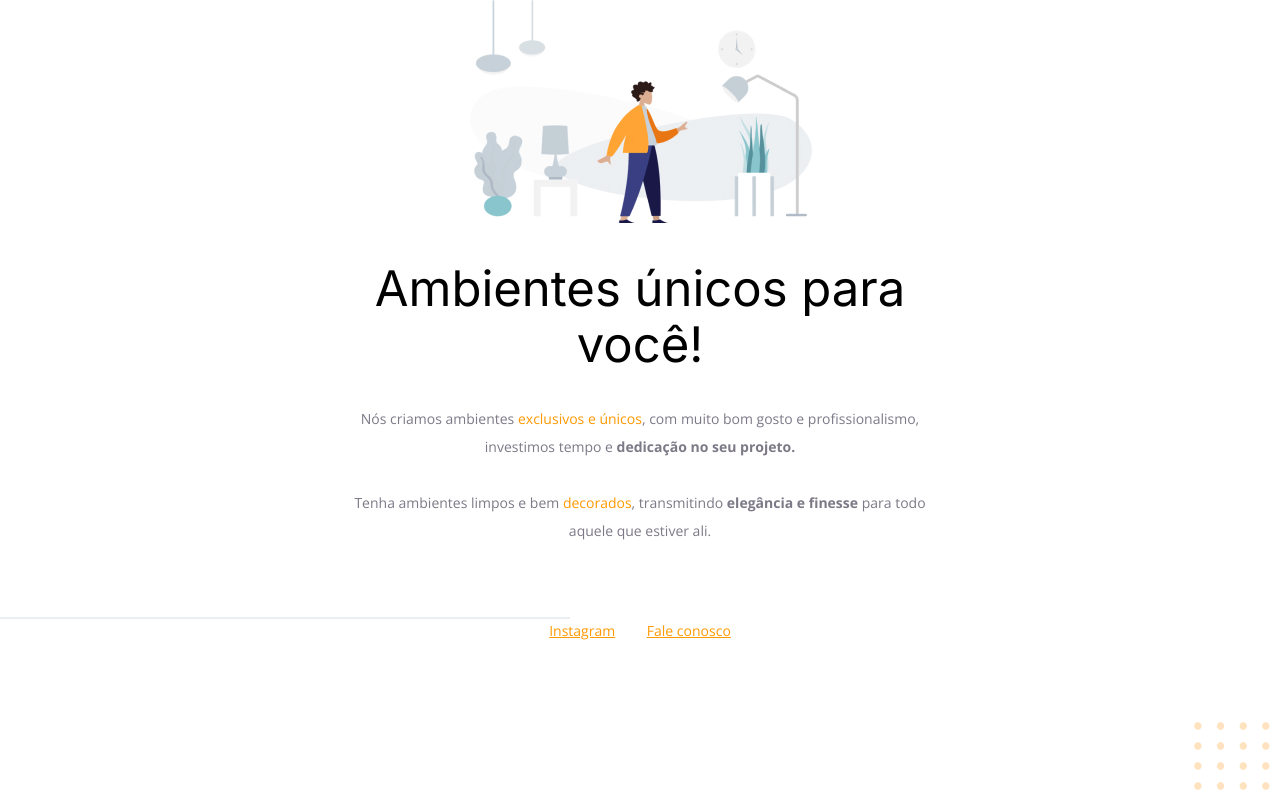
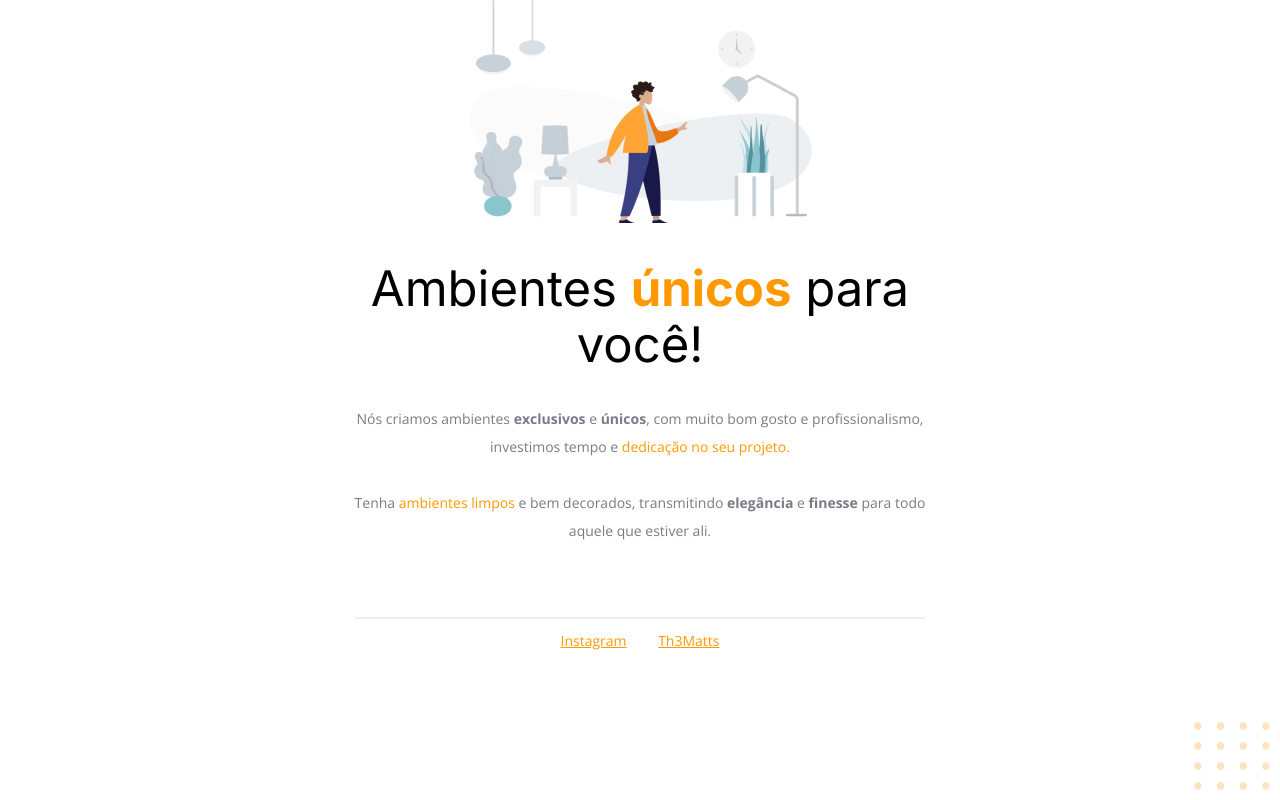
Before and after one commit to Th3Matts/stage2p1, a plain HTML site: page index.html in a window 1280 px wide. Drawn offline with nearby package versions, Linux system fonts and the light colour scheme.

Commit message:
Termino de ajustes do site para o projeto 1 do stage 2

```diff
--- a/index.html
+++ b/index.html
@@ -22,24 +22,24 @@
         alt="Desenho de uma pessoa vestindo uma camisa amarela em uma sala com Móveis"
       />
 
-      <h1>Ambientes únicos para você!</h1>
+      <h1>Ambientes <strong>únicos</strong>  para você!</h1>
       <p>
-        Nós criamos ambientes <span>exclusivos e únicos</span>, com muito
+        Nós criamos ambientes <strong>exclusivos</strong> e <strong>únicos</strong>, com muito
         bom gosto e profissionalismo, investimos tempo e
-        <strong>dedicação no seu projeto.</strong>
+        <span>dedicação no seu projeto.</span>
         <br/>
         <br/>
-        Tenha ambientes limpos e bem <span>decorados</span>, transmitindo
-        <strong>elegância e finesse</strong>
+        Tenha <span>ambientes limpos</span> e bem decorados, transmitindo
+        <strong>elegância</strong> e <strong>finesse</strong>
         para todo aquele que estiver ali.
       </p>
     </div>
     <div class="line"></div>
     <div id="footer">
-      <a target="_blank" href="https://instagram.com/moveisparavoce"
+      <a target="_blank" href="https://www.instagram.com/themattsmatts/"
         >Instagram</a
       >
-      <a href="mailto:contato@moveisparavoce.com">Fale conosco</a>
+      <a target="_blank" href="https://github.com/Th3Matts">Th3Matts</a>
     </div>
 
 
--- a/style.css
+++ b/style.css
@@ -20,10 +20,10 @@ h1{
   margin-bottom: 32px;
 }
 
-h1 span {
+h1 strong {
   font-weight: bold;
-
   margin-bottom: 32px;
+  color: #ff9900;
 }
 
 span, a {
@@ -43,7 +43,7 @@ p, #footer {
 .line {
     width: 568px;
     height: 0;
-    position: fixed;
+    margin: 0px auto 8px;
     border: 1px solid #ECEFF2;
 }
 
```
